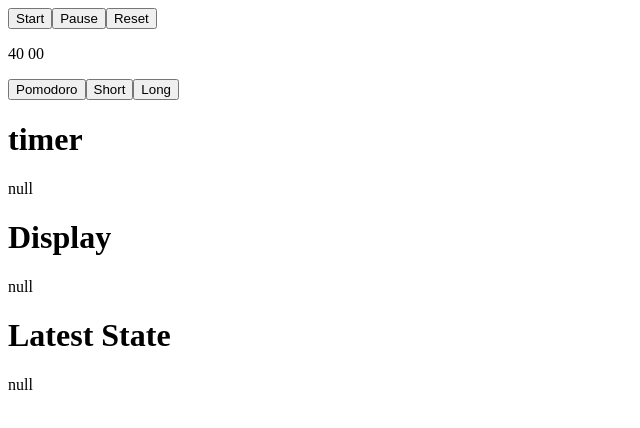
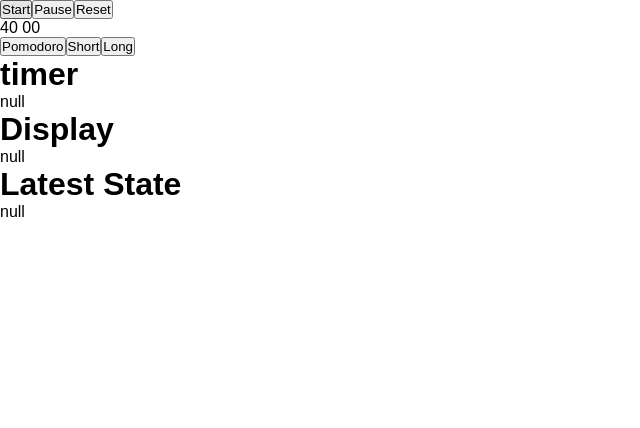
Before and after one commit to TheCoderFish/reactive-timer, an Angular app: page / in a window 1280 px wide. Shown: the top 428 px of the page, without its empty margins (0-640 px from the left). Built offline with nearby package versions, Linux system fonts and the light colour scheme.

Commit message:
add global reset

```diff
--- a/src/styles.scss
+++ b/src/styles.scss
@@ -1 +1,12 @@
-/* You can add global styles to this file, and also import other style files */
+:root {
+    box-sizing: border-box;
+    font-family: "Ubuntu", sans-serif;
+}
+
+*,
+::before,
+::after {
+    box-sizing: inherit;
+    padding: 0;
+    margin: 0;
+}
```
